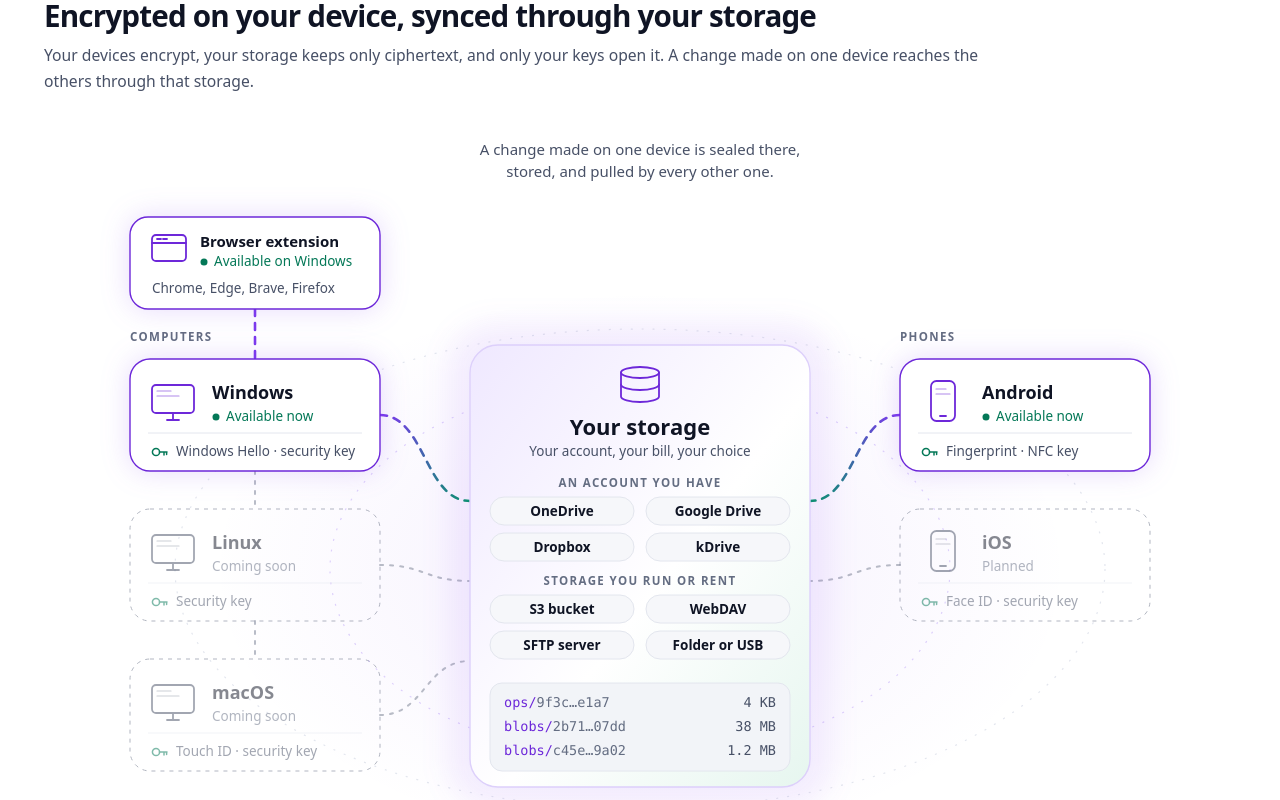
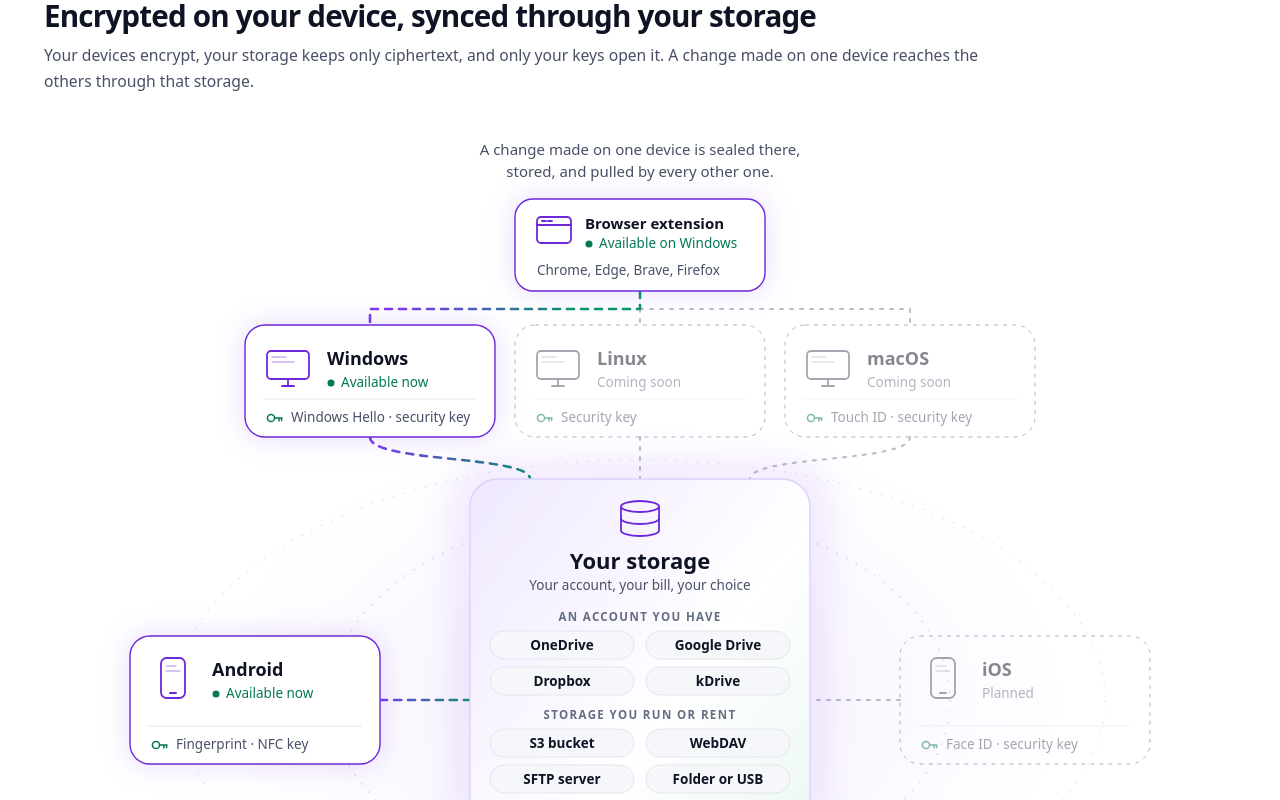
Before and after one commit to silentsilo/website, a Next.js app: page / in a window 1280 px wide. Shown: the part 780-1580 px from the top of the page. Built offline with nearby package versions, Linux system fonts and the light colour scheme.

Commit message:
Diagram: symmetric round the storage
The extension over a row of computers, the phones on either side.

```diff
--- a/app/HowItWorks.tsx
+++ b/app/HowItWorks.tsx
@@ -512,75 +512,67 @@
   "The browser extension is available on Windows for Chrome, Edge, Brave and Firefox, and comes with the macOS and Linux apps later: it fills passwords through the desktop app, never from storage.";
 
 function Wide() {
-  // A grid: computers on the left, phones on the right, rows at the same
-  // heights on both sides, the storage between. The extension heads the
-  // computer column and runs down it, reaching every desktop app and no
-  // phone. Each live link both ways: up into the storage, and back down.
-  const deskUp = "M300 286 C 345 286, 345 372, 390 372";
-  const toDesk = "M390 372 C 345 372, 345 286, 300 286";
-  const phoneUp = "M820 286 C 775 286, 775 372, 730 372";
-  const toPhone = "M730 372 C 775 372, 775 286, 820 286";
+  // Symmetric round the storage: the computers in a row above it, the
+  // phones on either side, the extension over the computer row only. Each
+  // live link both ways: into the storage, and back out of it.
+  const deskUp = "M290 308 C 290 334, 450 326, 450 350";
+  const toDesk = "M450 350 C 450 326, 290 334, 290 308";
+  const phoneUp = "M300 571 C 345 571, 345 571, 390 571";
+  const toPhone = "M390 571 C 345 571, 345 571, 300 571";
   return (
     <svg
       className="how-svg how-wide"
-      viewBox="0 0 1120 800"
+      viewBox="0 0 1120 920"
       role="img"
       aria-labelledby="how-title-w how-desc-w"
     >
       <title id="how-title-w">How SilentSilo works</title>
       <desc id="how-desc-w">{DESC}</desc>
-      <Defs id="w" from={[300, 286]} to={[390, 372]} from2={[820, 286]} to2={[730, 372]} />
+      <Defs id="w" from={[290, 308]} to={[450, 350]} from2={[300, 571]} to2={[390, 571]} />
       <style>{`.how-wide .how-hub-box{fill:url(#w-hub)} .how-wide .how-link.is-live{stroke:url(#w-link)} .how-wide .how-link.is-live.how-link-2{stroke:url(#w-link2)} .how-wide .how-halo{fill:url(#w-halo)}`}</style>
 
-      <ellipse className="how-halo" cx="560" cy="440" rx="430" ry="280" />
-      <ellipse className="how-orbit" cx="560" cy="440" rx="465" ry="240" />
+      <ellipse className="how-halo" cx="560" cy="571" rx="430" ry="280" />
+      <ellipse className="how-orbit" cx="560" cy="571" rx="465" ry="240" />
       <ellipse
         className="how-orbit how-orbit-inner"
         cx="560"
-        cy="440"
+        cy="571"
         rx="310"
         ry="190"
       />
 
       <FlowCaption cx={560} y={26} />
 
-      <text className="how-store-tag" x={50} y={212}>
-        Computers
-      </text>
-      <text className="how-store-tag" x={820} y={212}>
-        Phones
-      </text>
-
-      {/* The extension, down the computer column: live to Windows, coming to
-          Linux and macOS. */}
-      <path className="how-link is-live" d="M175 180 V 230" />
-      <path className="how-link is-planned" d="M175 342 V 380" />
-      <path className="how-link is-planned" d="M175 492 V 530" />
-      <Extension x={50} y={88} w={250} state="Available on Windows" browsers={LIVE_BROWSERS} live />
+      {/* The extension over the computer row: live to Windows, coming to
+          Linux and macOS, never to a phone. */}
+      <path className="how-link is-live" d="M560 162 V 180 H 290 V 196" />
+      <path className="how-link is-planned" d="M560 180 H 830 V 196" />
+      <path className="how-link is-planned" d="M560 180 V 196" />
+      <Extension x={435} y={70} w={250} state="Available on Windows" browsers={LIVE_BROWSERS} live />
 
       <path className="how-link is-live" d={deskUp} />
       <path className="how-link is-live how-link-2" d={phoneUp} />
-      <path className="how-link is-planned" d="M300 436 C 345 436, 345 452, 390 452" />
-      <path className="how-link is-planned" d="M300 586 C 345 586, 345 532, 390 532" />
-      <path className="how-link is-planned" d="M820 436 C 775 436, 775 452, 730 452" />
+      <path className="how-link is-planned" d="M560 308 V 350" />
+      <path className="how-link is-planned" d="M830 308 C 830 334, 670 326, 670 350" />
+      <path className="how-link is-planned" d="M820 571 H 730" />
 
-      <Hub x={390} y={216} w={340} />
+      <Hub x={390} y={350} w={340} />
 
-      <Device p={WINDOWS} x={50} y={230} w={250} h={112} />
-      <Device p={LINUX} x={50} y={380} w={250} h={112} />
-      <Device p={MACOS} x={50} y={530} w={250} h={112} />
-      <Device p={ANDROID} x={820} y={230} w={250} h={112} />
-      <Device p={IOS} x={820} y={380} w={250} h={112} />
-      <Arrive x={50} y={230} w={250} h={112} rx={20} leg="toDesk" />
-      <Arrive x={820} y={230} w={250} h={112} rx={20} leg="toPhone" />
+      <Device p={WINDOWS} x={165} y={196} w={250} h={112} />
+      <Device p={LINUX} x={435} y={196} w={250} h={112} />
+      <Device p={MACOS} x={705} y={196} w={250} h={112} />
+      <Device p={ANDROID} x={50} y={507} w={250} h={128} />
+      <Device p={IOS} x={820} y={507} w={250} h={128} />
+      <Arrive x={165} y={196} w={250} h={112} rx={20} leg="toDesk" />
+      <Arrive x={50} y={507} w={250} h={128} rx={20} leg="toPhone" />
 
       <Change path={phoneUp} leg="phoneUp" />
       <Change path={toDesk} leg="toDesk" />
       <Change path={deskUp} leg="deskUp" />
       <Change path={toPhone} leg="toPhone" />
 
-      <Sees x={560} y={704} anchor="middle" />
-      <Keys x={392} y={754} />
+      <Sees x={560} y={840} anchor="middle" />
+      <Keys x={392} y={888} />
     </svg>
   );
 }
```
